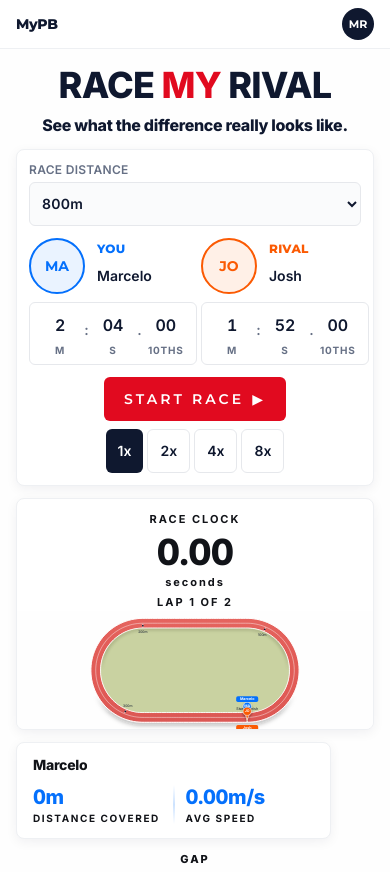
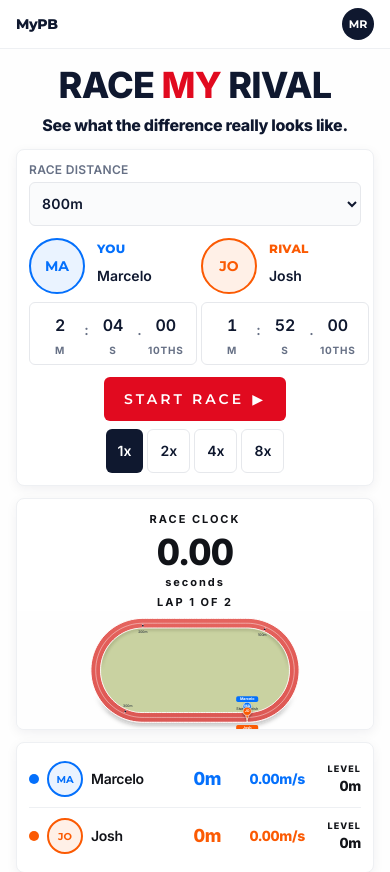
Before and after one commit to MBustamante76/racemyrival, a Next.js app: page / in a window 390 px wide. Shown: the top 872 px of the page. Built offline with nearby package versions, Linux system fonts and the light colour scheme.

Commit message:
Improve telemetry strip mobile layout
Add a compact, responsive telemetry card for small screens and include athlete badges, status labels, and leader/tie metadata. This keeps the strip readable on mobile while preserving the desktop readout layout and values.

```diff
--- a/src/components/TelemetryStrip.tsx
+++ b/src/components/TelemetryStrip.tsx
@@ -1,5 +1,6 @@
 import { formatRaceTime } from "@/domain/race";
 import type { AthleteRaceState, RaceSnapshot } from "@/domain/race";
+import { athleteInitials } from "./athleteDisplay";
 import type { AthleteDraft } from "./raceSession";
 import {
   formatGapM,
@@ -7,6 +8,7 @@ import {
   formatSpeedMps,
   telemetryStripView,
 } from "./telemetryView";
+import type { TelemetryAthleteView } from "./telemetryView";
 
 export function TelemetryStrip({
   raceDistanceM,
@@ -41,17 +43,18 @@ export function TelemetryStrip({
   );
 
   return (
-    <div
-      data-testid="telemetry-strip"
-      className="grid gap-3 md:grid-cols-[1fr_auto_1fr] md:items-center"
-    >
+    <div data-testid="telemetry-strip" className="w-full min-w-0">
+      <div className="rounded-[var(--rmr-radius-card)] border border-border bg-card px-3 py-2 shadow-card md:grid md:grid-cols-[1fr_auto_1fr] md:items-center md:gap-3 md:border-0 md:bg-transparent md:p-0 md:shadow-none">
         <AthleteReadout
           athlete={view.athletes[0]}
           draftId={drafts[0].id}
           accent="athlete-a"
           align="start"
+          leadM={view.displayLeadM}
+          isLeader={view.leaderId === view.athletes[0]?.id}
+          isTie={view.isTie}
         />
-      <div className="flex flex-col items-center px-3 text-center">
+        <div className="hidden flex-col items-center px-3 text-center md:flex">
           <p className="font-sans text-[11px] font-extrabold uppercase tracking-[0.18em] text-near-black">
             Gap
           </p>
@@ -73,7 +76,11 @@ export function TelemetryStrip({
           draftId={drafts[1].id}
           accent="athlete-b"
           align="end"
+          leadM={view.displayLeadM}
+          isLeader={view.leaderId === view.athletes[1]?.id}
+          isTie={view.isTie}
         />
+      </div>
     </div>
   );
 }
@@ -83,24 +90,84 @@ function AthleteReadout({
   draftId,
   accent,
   align,
+  leadM,
+  isLeader,
+  isTie,
 }: {
-  athlete: { id: string; name: string; distanceM: number; speedMps: number; finished: boolean; finishTimeMs: number };
+  athlete: TelemetryAthleteView;
   draftId: string;
   accent: "athlete-a" | "athlete-b";
   align: "start" | "end";
+  leadM: number;
+  isLeader: boolean;
+  isTie: boolean;
 }) {
   const accentColor = accent === "athlete-a" ? "text-athlete-a" : "text-athlete-b";
+  const accentDot = accent === "athlete-a" ? "bg-athlete-a" : "bg-athlete-b";
+  const avatarClass =
+    accent === "athlete-a"
+      ? "border-athlete-a bg-athlete-a-tint text-athlete-a"
+      : "border-athlete-b bg-athlete-b-tint text-athlete-b";
   const dividerColor = accent === "athlete-a" ? "via-athlete-a/40" : "via-athlete-b/40";
+  const statusLabel = isTie ? "Level" : isLeader ? "Ahead" : "Behind";
+  const statusClass = isTie
+    ? "text-near-black"
+    : isLeader
+      ? accentColor
+      : "text-near-black";
 
   return (
     <div
-      className={`flex w-[88%] min-w-0 flex-col items-start gap-2 rounded-[var(--rmr-radius-card)] border border-border bg-card px-4 py-3 text-left shadow-card ${align === "end" ? "justify-self-end" : "justify-self-start"}`}
+      className={`min-w-0 border-b border-border py-2.5 last:border-b-0 md:flex md:w-[88%] md:flex-col md:items-start md:gap-2 md:rounded-[var(--rmr-radius-card)] md:border md:border-border md:bg-card md:px-4 md:py-3 md:text-left md:shadow-card ${align === "end" ? "md:justify-self-end" : "md:justify-self-start"}`}
       data-testid={`athlete-readout-${draftId}`}
     >
-      <p className="truncate font-sans text-sm font-extrabold tracking-[-0.02em] text-near-black">
+      <div className="flex min-w-0 items-center gap-2 md:hidden">
+        <span aria-hidden="true" className={`h-2.5 w-2.5 shrink-0 rounded-full ${accentDot}`} />
+        <span
+          aria-hidden="true"
+          className={`inline-flex h-9 w-9 shrink-0 items-center justify-center rounded-full border-2 ${avatarClass} font-display text-[10px] font-bold`}
+        >
+          {athleteInitials(athlete.name)}
+        </span>
+        <div className="min-w-0 flex-1">
+          <p className="truncate font-sans text-sm font-semibold tracking-[-0.02em] text-near-black">
             {athlete.name}
           </p>
-      <div className="relative grid w-full grid-cols-2">
+          {athlete.finished ? (
+            <p
+              data-testid={`athlete-finished-time-${draftId}`}
+              className="text-[9px] font-bold uppercase tracking-[0.12em] text-near-black"
+            >
+              Finished {formatRaceTime(athlete.finishTimeMs)}
+            </p>
+          ) : null}
+        </div>
+        <p
+          className={`shrink-0 font-sans text-lg font-extrabold tabular-nums tracking-[-0.02em] ${accentColor}`}
+          data-testid={`athlete-distance-${draftId}`}
+        >
+          {formatMetres(athlete.distanceM)}
+        </p>
+        <p
+          className={`w-[4.75rem] shrink-0 text-right font-sans text-sm font-extrabold tabular-nums tracking-[-0.02em] ${accentColor}`}
+          data-testid={`athlete-speed-${draftId}`}
+        >
+          {formatSpeedMps(athlete.speedMps)}
+        </p>
+        <div className="w-12 shrink-0 text-right">
+          <p className={`font-sans text-[9px] font-extrabold uppercase tracking-[0.12em] ${statusClass}`}>
+            {statusLabel}
+          </p>
+          <p className="font-sans text-sm font-extrabold tabular-nums tracking-[-0.02em] text-near-black">
+            {formatGapM(leadM)}
+          </p>
+        </div>
+      </div>
+
+      <p className="hidden truncate font-sans text-sm font-extrabold tracking-[-0.02em] text-near-black md:block">
+        {athlete.name}
+      </p>
+      <div className="relative hidden w-full grid-cols-2 md:grid">
         <div
           aria-hidden="true"
           className={`pointer-events-none absolute inset-y-0.5 left-1/2 w-px -translate-x-1/2 bg-gradient-to-b from-transparent ${dividerColor} to-transparent`}
@@ -108,20 +175,18 @@ function AthleteReadout({
         <Stat
           value={formatMetres(athlete.distanceM)}
           label="Distance covered"
-          testId={`athlete-distance-${draftId}`}
           valueClass={accentColor}
           className="pr-3"
         />
         <Stat
           value={formatSpeedMps(athlete.speedMps)}
           label="Avg speed"
-          testId={`athlete-speed-${draftId}`}
           valueClass={accentColor}
           className="pl-3"
         />
       </div>
       {athlete.finished ? (
-        <p data-testid={`athlete-finished-time-${draftId}`} className="text-[10px] font-bold uppercase tracking-[0.14em] text-near-black">
+        <p className="hidden text-[10px] font-bold uppercase tracking-[0.14em] text-near-black md:block">
           Finished {formatRaceTime(athlete.finishTimeMs)}
         </p>
       ) : null}
@@ -132,22 +197,17 @@ function AthleteReadout({
 function Stat({
   value,
   label,
-  testId,
   valueClass,
   className = "",
 }: {
   value: string;
   label: string;
-  testId: string;
   valueClass: string;
   className?: string;
 }) {
   return (
     <div className={`min-w-0 w-full text-left ${className}`}>
-      <p
-        className={`font-sans text-xl font-extrabold tabular-nums tracking-[-0.02em] sm:text-2xl ${valueClass}`}
-        data-testid={testId}
-      >
+      <p className={`font-sans text-xl font-extrabold tabular-nums tracking-[-0.02em] sm:text-2xl ${valueClass}`}>
         {value}
       </p>
       <p className="font-sans text-[10px] font-bold uppercase tracking-[0.16em] text-near-black">
```
Lines whose indentation alone changed are shown as unchanged.
